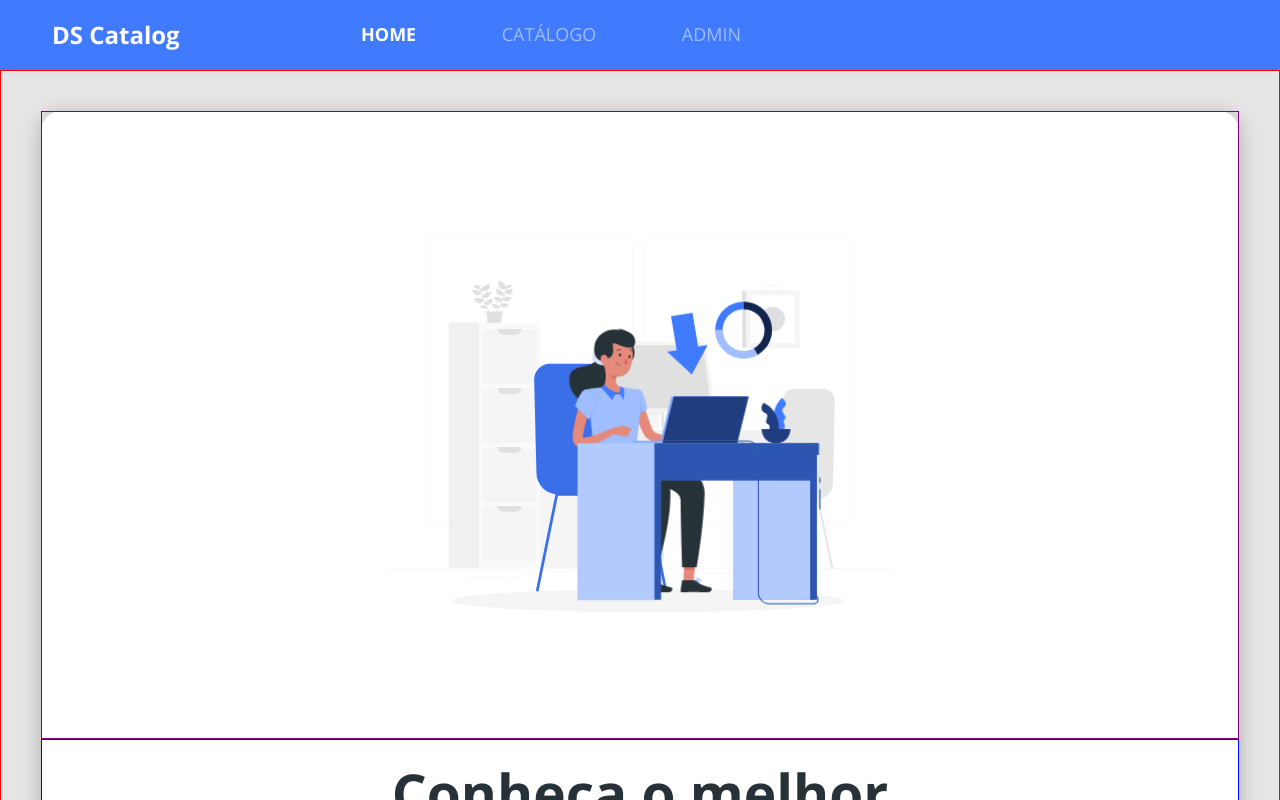
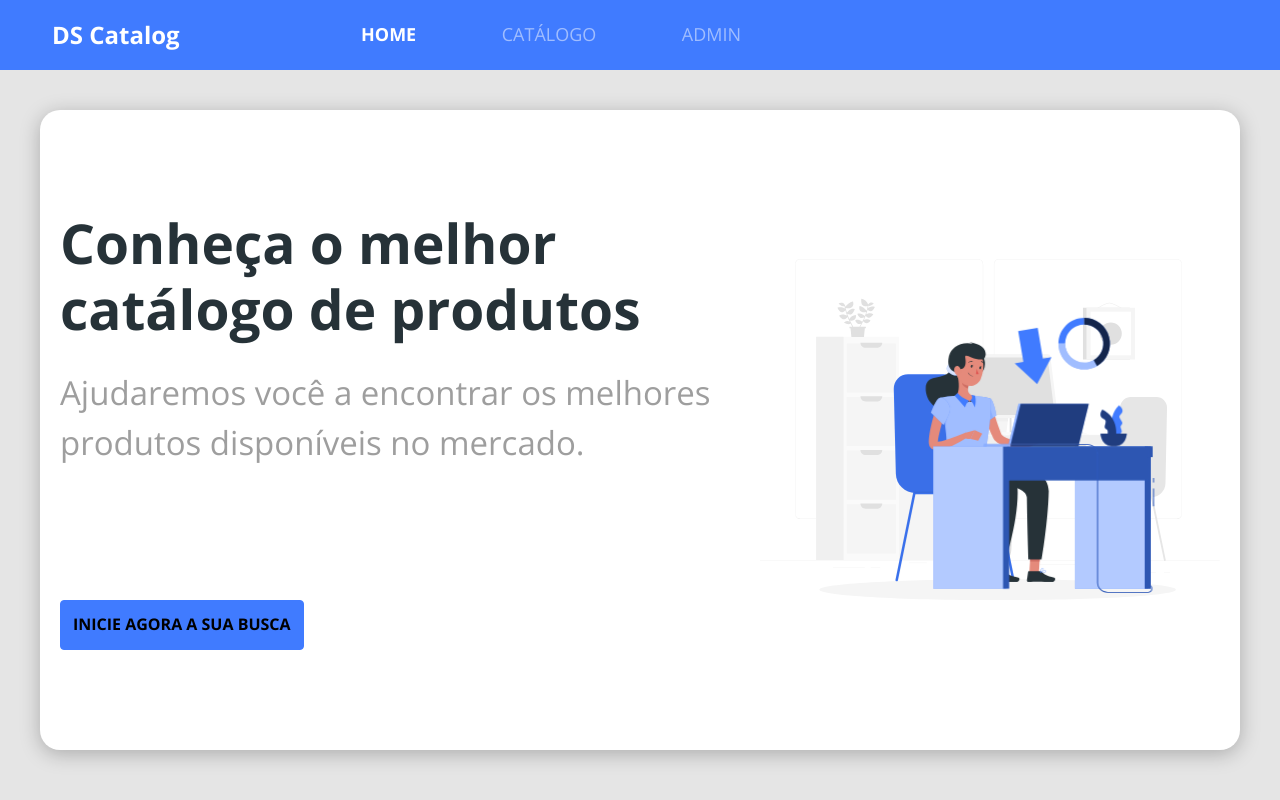
Before and after one commit to AndersonFlorencioConforto/ds-bootcamp, a React (Create React App) app in the folder frontweb/: page / in a window 1280 px wide. Shown: the top 800 px of the page. Built offline with nearby package versions, Linux system fonts and the light colour scheme.

Commit message:
Finalizando a estilização da tela home

```diff
--- a/frontweb/src/pages/Home/index.tsx
+++ b/frontweb/src/pages/Home/index.tsx
@@ -10,8 +10,10 @@
       <div className="home-container">
           <div className="home-card">
               <div className="home-content-container">
-                <h1> Conheça o melhor catálogo de produtos</h1>
+               <div>
+               <h1> Conheça o melhor catálogo de produtos</h1>
                 <p>Ajudaremos você a encontrar os melhores produtos disponíveis no mercado.</p>
+               </div>
                 <ButtonIcon/>
               </div>
               <div className="home-image-container" >
--- a/frontweb/src/pages/Home/styles.css
+++ b/frontweb/src/pages/Home/styles.css
@@ -1,7 +1,6 @@
 .home-container {
   padding: 10px;
   font-size: 20px;
-  border: 1px solid red;
   text-align: center;
 }
 
@@ -9,7 +8,6 @@
     display: flex;
     flex-direction: column-reverse;
     background-color: #fff;
-  border: 1px orange;
     border-radius: 20px;
     box-shadow: 0px 4px 20px rgba(0, 0, 0, 0.25);
   }
@@ -19,7 +17,6 @@
   flex-direction: column;
   align-items: center;
   padding: 10px 10px 60px 10px;
-  border: 1px solid blue;
 }
 
 .home-content-container h1 {
@@ -37,7 +34,6 @@
 
 .home-image-container {
   padding: 50px 15px;
-  border: 1px solid purple;
 }
 
 .home-image-container svg {
@@ -61,10 +57,6 @@
     margin-bottom: 20px;
   }
 
-  .home-content-container button {
-    width: 506px;
-  }
-
   .home-image-container svg {
     width: 506px;
   }
@@ -76,17 +68,22 @@
   }
 
   .home-content-container {
-    padding: 20px 10px 100px 10px;
+    padding: 20px 20px 100px 20px;
   }
 }
 
 @media (min-width: 992px) {
+  .home-container {
+    font-size: 55px;
+    padding: 40px;
+  }
+
   .home-image-container {
     padding: 125px 20px;
   }
 
   .home-content-container {
-    padding: 20px 10px 150px 10px;
+    padding: 20px 20px 150px 20px;
   }
 
   .home-content-container h1 {
@@ -98,9 +95,38 @@
     width: 700px;
     margin-bottom: 47px;
   }
+}
 
-  .home-container {
-    font-size: 55px;
-    padding: 40px;
+@media (min-width: 1200px) {
+  .home-card {
+    flex-direction: row;
+    justify-content: space-around;
+    padding: calc(((85vh - 480px) / 2) - 20px) 0;
+  }
+
+  .home-content-container {
+    height: 480px;
+    width: 700px;
+    padding: 20px;
+    align-items: flex-start;
+    text-align: left;
+    align-content: space-between;
+    flex-flow: wrap;
+  }
+
+  .home-image-container {
+    display: flex;
+    align-items: center;
+    padding: 20px;
+  }
+
+  .home-image-container svg {
+    width: 100%;
   }
 }
+
+@media (min-width: 1400px) {
+  .home-image-container svg {
+    width: 480px;
+  }
+}
```
Lines whose indentation alone changed are shown as unchanged.
